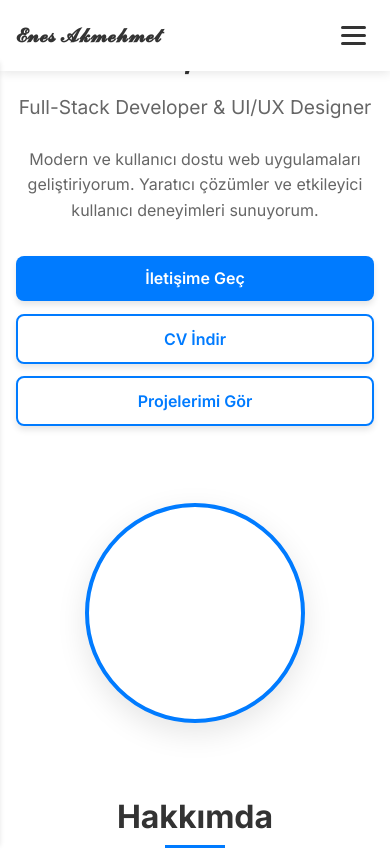
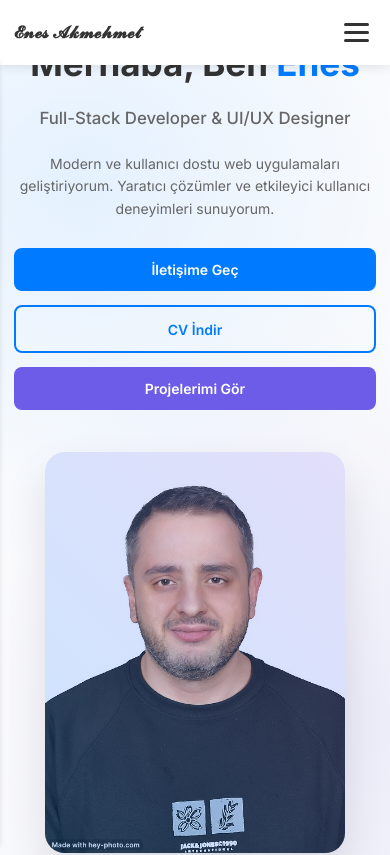
Before and after one commit to enesakmehmet/new-portfolio-v4, a React (Vite) app: page /#/ in a window 390 px wide. Shown: the top 855 px of the page. Built offline with nearby package versions, Linux system fonts and the light colour scheme; no server answers.

Commit message:
Siteye yeni güncellemeler eklendi

```diff
--- a/src/components/Hero.css
+++ b/src/components/Hero.css
@@ -1,44 +1,80 @@
 .hero {
+  min-height: 100vh;
   display: flex;
   align-items: center;
   justify-content: space-between;
-  padding: 4rem 2rem;
-  min-height: calc(100vh - 80px);
-  background: var(--bg-primary);
-  transition: background-color var(--transition-speed) ease;
+  padding: 0 var(--desktop-padding);
+  position: relative;
+  overflow: hidden;
+  background: linear-gradient(135deg, var(--bg-primary) 0%, var(--bg-secondary) 100%);
+}
+
+/* Background Animation */
+.hero::before {
+  content: '';
+  position: absolute;
+  top: 0;
+  left: 0;
+  right: 0;
+  bottom: 0;
+  background:
+    radial-gradient(circle at 20% 20%, rgba(var(--primary-rgb), 0.1) 0%, transparent 50%),
+    radial-gradient(circle at 80% 80%, rgba(var(--secondary-rgb), 0.1) 0%, transparent 50%);
+  z-index: 0;
 }
 
 .hero-content {
   flex: 1;
   max-width: 600px;
-  margin-right: 2rem;
+  position: relative;
+  z-index: 1;
 }
 
 .hero-title {
-  font-size: 3.5rem;
-  margin-bottom: 1rem;
+  font-size: clamp(2.5rem, 5vw, 4rem);
+  font-weight: 800;
+  line-height: 1.2;
+  margin-bottom: 1.5rem;
   color: var(--text-primary);
-  transition: color var(--transition-speed) ease;
 }
 
 .highlight {
   color: var(--primary-color);
-  transition: color var(--transition-speed) ease;
+  position: relative;
+  display: inline-block;
+}
+
+.highlight::after {
+  content: '';
+  position: absolute;
+  bottom: -2px;
+  left: 0;
+  width: 100%;
+  height: 2px;
+  background: var(--primary-color);
+  transform: scaleX(0);
+  transform-origin: right;
+  transition: transform 0.3s ease;
+}
+
+.highlight:hover::after {
+  transform: scaleX(1);
+  transform-origin: left;
 }
 
 .hero-subtitle {
-  font-size: 1.5rem;
+  font-size: clamp(1.2rem, 2vw, 1.5rem);
+  color: var(--text-secondary);
   margin-bottom: 1.5rem;
-  color: var(--text-secondary);
-  transition: color var(--transition-speed) ease;
+  font-weight: 500;
 }
 
 .hero-description {
-  font-size: 1.1rem;
+  font-size: clamp(1rem, 1.5vw, 1.2rem);
+  color: var(--text-secondary);
+  margin-bottom: 2rem;
   line-height: 1.6;
-  margin-bottom: 2rem;
-  color: var(--text-secondary);
-  transition: color var(--transition-speed) ease;
+  max-width: 90%;
 }
 
 .hero-buttons {
@@ -49,12 +85,33 @@
 
 .btn {
   padding: 0.8rem 1.5rem;
-  border-radius: 0.5rem;
+  border-radius: 8px;
+  font-weight: 600;
   font-size: 1rem;
-  font-weight: 600;
-  text-decoration: none;
-  transition: all var(--transition-speed) ease;
-  box-shadow: 0 4px 6px rgba(0, 0, 0, 0.1);
+  transition: all 0.3s ease;
+  text-align: center;
+  display: inline-flex;
+  align-items: center;
+  justify-content: center;
+  gap: 0.5rem;
+  position: relative;
+  overflow: hidden;
+}
+
+.btn::before {
+  content: '';
+  position: absolute;
+  top: 0;
+  left: 0;
+  width: 100%;
+  height: 100%;
+  background: linear-gradient(45deg, transparent, rgba(255, 255, 255, 0.1), transparent);
+  transform: translateX(-100%);
+  transition: transform 0.6s ease;
+}
+
+.btn:hover::before {
+  transform: translateX(100%);
 }
 
 .btn-primary {
@@ -63,91 +120,72 @@
   border: none;
 }
 
-.btn-secondary {
-  background: transparent;
-  border: 2px solid var(--primary-color);
-  color: var(--primary-color);
-}
-
 .btn-outline {
   background: transparent;
   border: 2px solid var(--primary-color);
   color: var(--primary-color);
 }
 
-.btn:hover {
-  transform: translateY(-2px);
-  box-shadow: 0 5px 15px rgba(0, 0, 0, 0.1);
+.btn-secondary {
+  background: var(--secondary-color);
+  color: white;
+  border: none;
 }
 
 .hero-image {
   flex: 1;
-  display: flex;
-  justify-content: center;
-  align-items: center;
   max-width: 500px;
+  position: relative;
+  z-index: 1;
 }
 
 .image-container {
-  width: 350px;
-  height: 350px;
-  border-radius: 50%;
+  position: relative;
+  border-radius: 20px;
   overflow: hidden;
-  box-shadow: 0 10px 30px rgba(0, 0, 0, 0.1);
-  border: 4px solid var(--primary-color);
-  padding: 5px;
-  background: var(--bg-primary);
-  transition: border-color var(--transition-speed) ease, box-shadow var(--transition-speed) ease, background-color var(--transition-speed) ease;
+  box-shadow: 0 20px 40px rgba(0, 0, 0, 0.1);
 }
 
-.image-container img {
-  width: 100%;
-  height: 100%;
-  object-fit: cover;
-  object-position: center 20%;
-  transition: transform var(--transition-speed) ease, opacity var(--transition-speed) ease;
-  border-radius: 50%;
-  opacity: 0;
-  filter: blur(5px);
+.image-container::before {
+  content: '';
+  position: absolute;
+  inset: 0;
+  background: linear-gradient(45deg, var(--primary-color), var(--secondary-color));
+  opacity: 0.2;
+  z-index: 1;
 }
 
-.image-container img.loaded {
-  opacity: 1;
-  filter: blur(0);
+.profile-image {
+  width: 100%;
+  height: auto;
+  display: block;
+  transition: transform 0.5s ease;
+  opacity: 0;
+  transform: scale(0.95);
 }
 
-.image-container:hover img {
-  transform: scale(1.05);
+.profile-image.loaded {
+  opacity: 1;
+  transform: scale(1);
 }
 
-/* Medium screens */
-@media (max-width: 1200px) {
-  .hero-title {
-    font-size: 3rem;
-  }
-
-  .image-container {
-    width: 300px;
-    height: 300px;
-  }
-}
-
-/* Tablet screens */
-@media (max-width: 968px) {
+/* Responsive Design */
+@media (max-width: 1024px) {
   .hero {
     flex-direction: column;
     text-align: center;
-    padding: 3rem 1.5rem;
+    padding: 4rem var(--desktop-padding);
   }
 
   .hero-content {
-    margin-right: 0;
+    max-width: 100%;
     margin-bottom: 3rem;
-    max-width: 100%;
   }
 
-  .hero-title {
-    font-size: 2.8rem;
+  .hero-description {
+    max-width: 100%;
+    margin-left: auto;
+    margin-right: auto;
   }
 
   .hero-buttons {
@@ -155,47 +193,39 @@
   }
 
   .hero-image {
+    max-width: 400px;
     width: 100%;
-    max-width: 100%;
-  }
-
-  .image-container {
-    width: 280px;
-    height: 280px;
   }
 }
 
-/* Mobile screens */
-@media (max-width: 576px) {
+@media (max-width: 768px) {
   .hero {
-    padding: 2rem 1rem;
-  }
-
-  .hero-title {
-    font-size: 2.3rem;
-  }
-
-  .hero-subtitle {
-    font-size: 1.2rem;
-  }
-
-  .hero-description {
-    font-size: 1rem;
+    padding: 3rem var(--mobile-padding);
   }
 
   .hero-buttons {
     flex-direction: column;
     width: 100%;
-    gap: 0.8rem;
   }
 
   .btn {
     width: 100%;
-    text-align: center;
+  }
+
+  .hero-image {
+    max-width: 300px;
+  }
+}
+
+/* Dark Mode Adjustments */
+@media (prefers-color-scheme: dark) {
+  .hero::before {
+    background:
+      radial-gradient(circle at 20% 20%, rgba(var(--primary-rgb), 0.15) 0%, transparent 50%),
+      radial-gradient(circle at 80% 80%, rgba(var(--secondary-rgb), 0.15) 0%, transparent 50%);
   }
 
   .image-container {
-    width: 220px;
-    height: 220px;
+    box-shadow: 0 20px 40px rgba(0, 0, 0, 0.2);
   }
 }
--- a/src/index.css
+++ b/src/index.css
@@ -0,0 +1,182 @@
+:root {
+  /* Color Palette */
+  --primary-color: #2563eb;
+  --primary-rgb: 37, 99, 235;
+  --secondary-color: #7c3aed;
+  --secondary-rgb: 124, 58, 237;
+  --accent-color: #f59e0b;
+  --accent-rgb: 245, 158, 11;
+
+  /* Background Colors */
+  --bg-primary: #ffffff;
+  --bg-secondary: #f8fafc;
+  --bg-tertiary: #f1f5f9;
+
+  /* Text Colors */
+  --text-primary: #1e293b;
+  --text-secondary: #475569;
+  --text-tertiary: #64748b;
+
+  /* UI Colors */
+  --border-color: #e2e8f0;
+  --card-bg: #ffffff;
+  --card-shadow: 0 4px 6px -1px rgba(0, 0, 0, 0.1), 0 2px 4px -1px rgba(0, 0, 0, 0.06);
+  --hover-shadow: 0 10px 15px -3px rgba(0, 0, 0, 0.1), 0 4px 6px -2px rgba(0, 0, 0, 0.05);
+
+  /* Spacing */
+  --spacing-xs: 0.25rem;
+  --spacing-sm: 0.5rem;
+  --spacing-md: 1rem;
+  --spacing-lg: 1.5rem;
+  --spacing-xl: 2rem;
+
+  /* Border Radius */
+  --radius-sm: 0.25rem;
+  --radius-md: 0.5rem;
+  --radius-lg: 1rem;
+  --radius-full: 9999px;
+
+  /* Transitions */
+  --transition-speed: 0.3s;
+  --transition-ease: cubic-bezier(0.4, 0, 0.2, 1);
+
+  /* Typography */
+  --font-sans: 'Inter', -apple-system, BlinkMacSystemFont, 'Segoe UI', Roboto, 'Helvetica Neue', Arial, sans-serif;
+  --font-heading: 'Poppins', var(--font-sans);
+
+  /* Layout */
+  --max-width: 1200px;
+  --mobile-padding: 1rem;
+  --desktop-padding: 2rem;
+
+  /* Z-index */
+  --z-negative: -1;
+  --z-elevate: 1;
+  --z-sticky: 100;
+  --z-drawer: 200;
+  --z-modal: 300;
+  --z-popover: 400;
+  --z-tooltip: 500;
+}
+
+/* Dark Mode Colors */
+@media (prefers-color-scheme: dark) {
+  :root {
+    --bg-primary: #0f172a;
+    --bg-secondary: #1e293b;
+    --bg-tertiary: #334155;
+
+    --text-primary: #f8fafc;
+    --text-secondary: #cbd5e1;
+    --text-tertiary: #94a3b8;
+
+    --border-color: #334155;
+    --card-bg: #1e293b;
+    --card-shadow: 0 4px 6px -1px rgba(0, 0, 0, 0.2), 0 2px 4px -1px rgba(0, 0, 0, 0.1);
+    --hover-shadow: 0 10px 15px -3px rgba(0, 0, 0, 0.3), 0 4px 6px -2px rgba(0, 0, 0, 0.2);
+  }
+}
+
+/* Base Styles */
+* {
+  margin: 0;
+  padding: 0;
+  box-sizing: border-box;
+}
+
+html {
+  scroll-behavior: smooth;
+  scroll-padding-top: 80px;
+}
+
+body {
+  font-family: var(--font-sans);
+  background-color: var(--bg-primary);
+  color: var(--text-primary);
+  line-height: 1.5;
+  transition: background-color var(--transition-speed) var(--transition-ease),
+              color var(--transition-speed) var(--transition-ease);
+}
+
+h1, h2, h3, h4, h5, h6 {
+  font-family: var(--font-heading);
+  font-weight: 700;
+  line-height: 1.2;
+}
+
+a {
+  color: var(--primary-color);
+  text-decoration: none;
+  transition: color var(--transition-speed) var(--transition-ease);
+}
+
+a:hover {
+  color: var(--secondary-color);
+}
+
+img {
+  max-width: 100%;
+  height: auto;
+  display: block;
+}
+
+/* Utility Classes */
+.container {
+  width: 100%;
+  max-width: var(--max-width);
+  margin: 0 auto;
+  padding: 0 var(--desktop-padding);
+}
+
+.text-gradient {
+  background: linear-gradient(135deg, var(--primary-color), var(--secondary-color));
+  -webkit-background-clip: text;
+  background-clip: text;
+  -webkit-text-fill-color: transparent;
+  text-fill-color: transparent;
+}
+
+.glass-effect {
+  background: rgba(255, 255, 255, 0.1);
+  backdrop-filter: blur(10px);
+  border: 1px solid rgba(255, 255, 255, 0.2);
+}
+
+/* Responsive Typography */
+@media (max-width: 768px) {
+  :root {
+    --desktop-padding: 1rem;
+  }
+
+  html {
+    font-size: 14px;
+  }
+}
+
+/* Animations */
+@keyframes fadeIn {
+  from { opacity: 0; }
+  to { opacity: 1; }
+}
+
+@keyframes slideUp {
+  from { transform: translateY(20px); opacity: 0; }
+  to { transform: translateY(0); opacity: 1; }
+}
+
+@keyframes scaleIn {
+  from { transform: scale(0.9); opacity: 0; }
+  to { transform: scale(1); opacity: 1; }
+}
+
+.fade-in {
+  animation: fadeIn 0.5s var(--transition-ease);
+}
+
+.slide-up {
+  animation: slideUp 0.5s var(--transition-ease);
+}
+
+.scale-in {
+  animation: scaleIn 0.5s var(--transition-ease);
+}
```
Also changed, not shown: src/components/Projects.css (+44 -33 lines).
